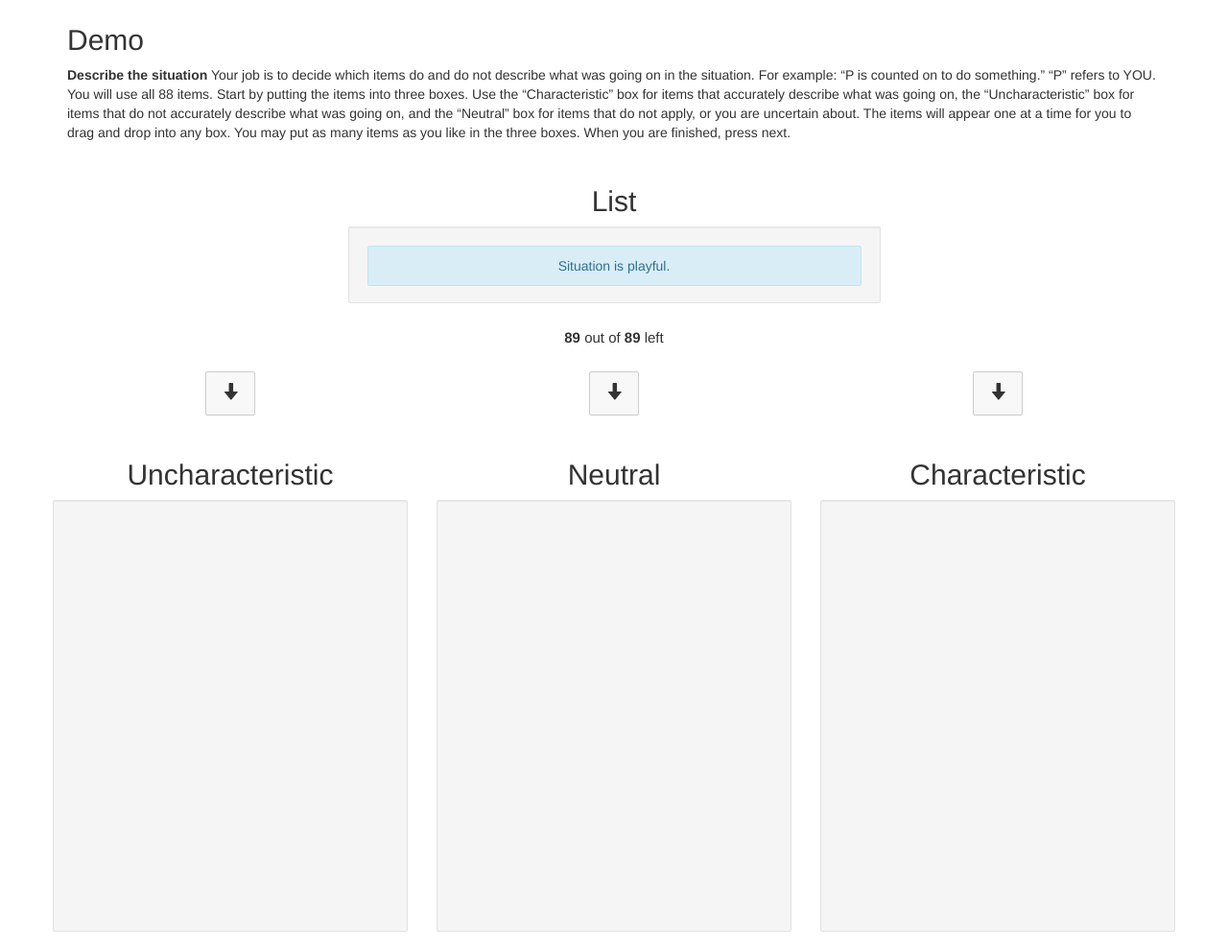
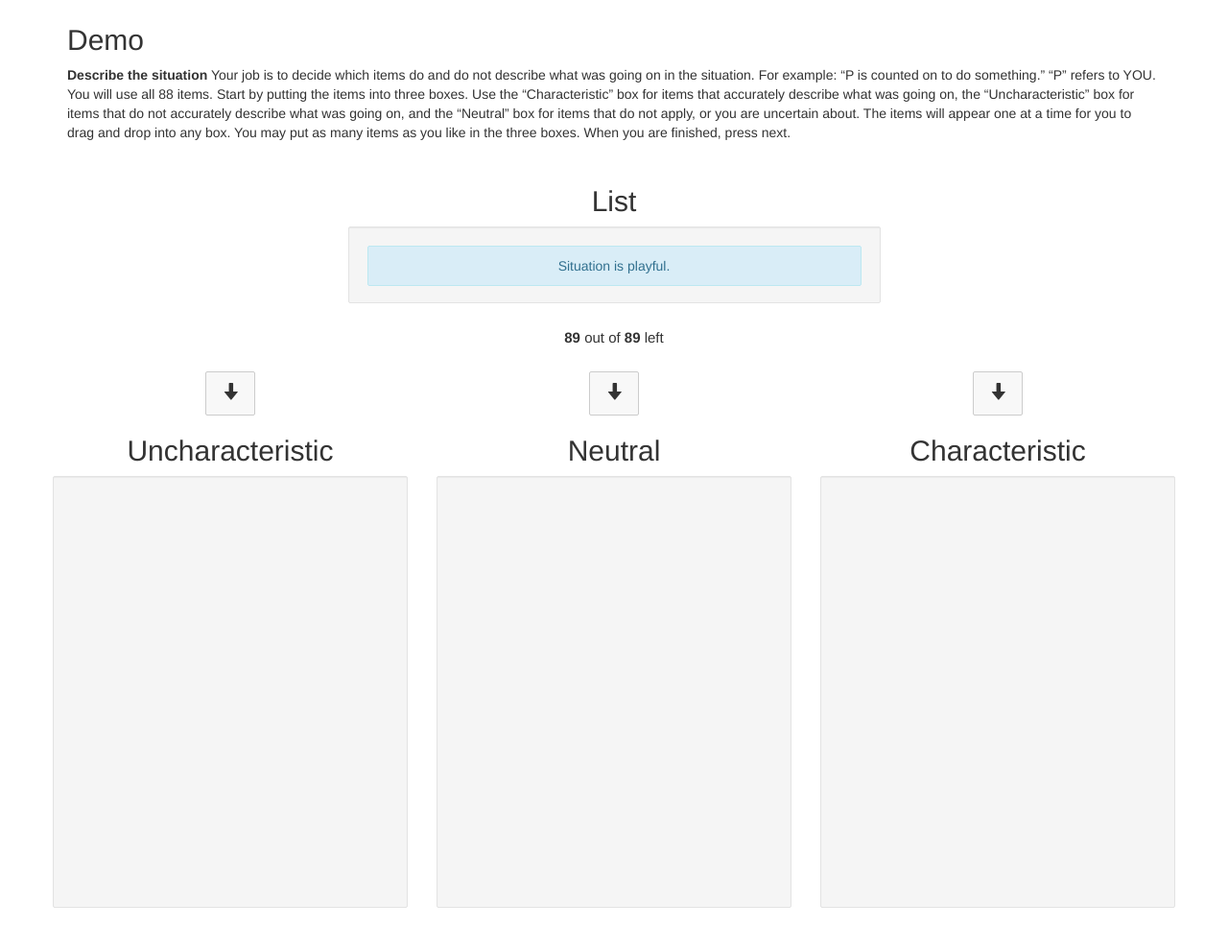
Before and after one commit to caneruguz/bucket-sort, a plain HTML site: page index.html in a window 1280 px wide. Shown: the whole page at 96% size. After the commit the page ends 966 px from the top, so only its background shows below. Drawn offline with nearby package versions, Linux system fonts and the light colour scheme.

Commit message:
Remove extra margin

```diff
--- a/index.html
+++ b/index.html
@@ -72,7 +72,7 @@
             </button>
         </div>
     </div>
-    <div class="row m-t-lg">
+    <div class="row">
         <div class="col-sm-4">
             <h2 class="text-center">Uncharacteristic</h2>
             <div class="well bucket" id="bucket1">
```
